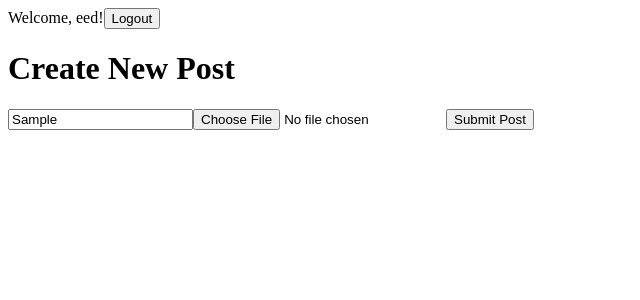
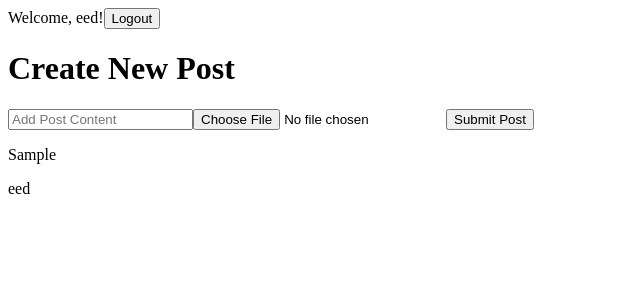
Before and after one commit to MykolaRudnev/react-social-media, a React (Create React App) app: page / in a window 1280 px wide. Both pictures are taken after typing "Sample" into the empty fields and a click on the button "Submit Post". Shown: the top 300 px of the page, without its empty margins (0-640 px from the left). Built offline with nearby package versions, Linux system fonts and the light colour scheme.

Commit message:
implementation Create Post

```diff
--- a/src/App.js
+++ b/src/App.js
@@ -1,4 +1,4 @@
-import React, { useState, useEffect }   from 'react';
+import React, { useState, useEffect, Fragment }   from 'react';
 import Login from './components/Login'
 import Header from './components/Header'
 import CreatePost from './components/CreatePost'
@@ -6,6 +6,7 @@ import CreatePost from './components/CreatePost'
 
 function App() {
     const [user, setUser] = useState('eed');
+    const [posts, setPosts] = useState([]);
 
     useEffect(() => {
         document.title= user ? `${user}'s Feed`: 'Please login';
@@ -17,9 +18,22 @@ function App() {
     return (
         <>
         <Header user={user} setUser={setUser}/>
-        <CreatePost  user={user} />
+        <CreatePost  user={user}  setPosts={setPosts} posts={posts}/>
+        {posts.map((post, i) => (
+            <Fragment kye ={i}>
+            {post.image && (
+                <img
+                style={{height: 100, width: 200, objectFit: 'cover'}}
+                src={URL.createObjectURL(post.image)}
+                alt="Post cover"
+                />
+            )}
+            <p>{post.content}</p>
+            <div>{user}</div>
+            </Fragment>
+            ))}
         </>
-    )
+    );
 }
 
 export default App
--- a/src/components/CreatePost.js
+++ b/src/components/CreatePost.js
@@ -1,12 +1,18 @@
-import React, { useState } from 'react';
+import React, { useState, useRef } from 'react';
 
-function CreatePost({user}) {
+function CreatePost({user, setPosts, posts}) {
     const [content, setContent] = useState('');
     const [image, setImage] = useState(null);
+    const imageInputRef = useRef();
+
 
     function handleSubmit(event) {
         event.preventDefault();
         const post = {content, image, user};
+        const newPosts = [post, ...posts];
+        setPosts(newPosts);
+        setContent('')
+        imageInputRef.current.value = '';
     }
 
     return (
@@ -16,10 +22,12 @@ function CreatePost({user}) {
                 <input type='text'
                 placeholder='Add Post Content'
                 onChange={event => setContent(event.target.value)}
+                value={content}
                 />
                 <input
                 type='file'
                 onChange={event => setImage(event.target.files[0])}
+                ref= {imageInputRef}
                 />
                 <button type="submit"> Submit Post</button>
             </form>
```
